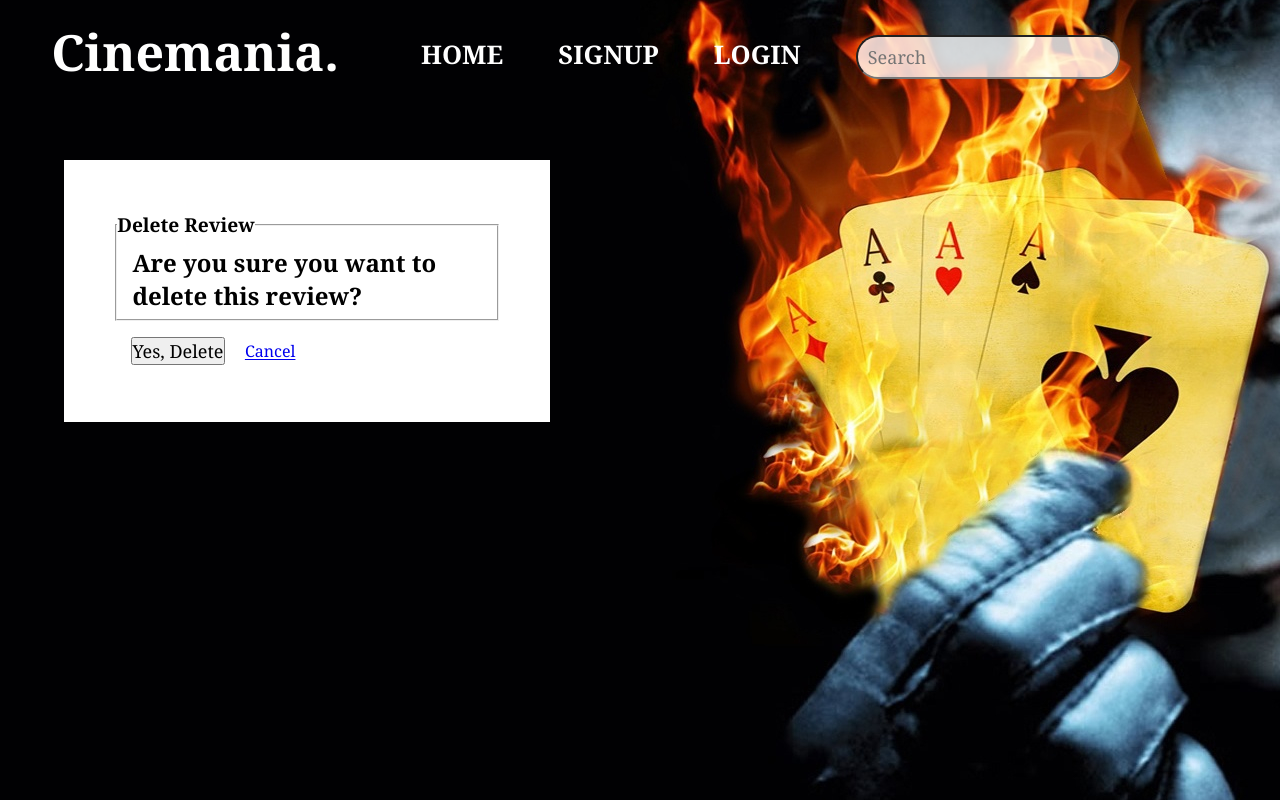
After one commit to shuchitachawla2909/Movie-Review-System, a Django app: template itw2/blog/templates/blog/review_confirm_delete.html in a window 1280 px wide. The commit adds this page. Run offline with Django 3.2, Linux system fonts and the light colour scheme; the template is opened without the code that fills it, so the values that code supplies are empty.

Commit message:
reviews model

```diff
--- a/itw2/blog/admin.py
+++ b/itw2/blog/admin.py
@@ -1,4 +1,5 @@
 from django.contrib import admin
-from .models import Movie
+from .models import Movie, Review
 
 admin.site.register(Movie)
+admin.site.register(Review)
--- a/itw2/blog/static/style.css
+++ b/itw2/blog/static/style.css
@@ -19,7 +19,7 @@ nav{
     position: absolute;
     top: 2%;
     left: 2%;
-    width: 70%;
+    width: 80%;
     height: 20px;
     display: flex;
     align-items: center;
--- a/itw2/blog/templates/blog/base.html
+++ b/itw2/blog/templates/blog/base.html
@@ -12,18 +12,19 @@
 <body>
 
     <div class="main">
-        <nav>
+        <nav style="width: 90%;">
             <span id="name">Cinemania.</span>
             <span id="items">
                 <span id="item"><a class="navelt" href="{% url 'blog-home' %}">HOME</a></span>
                 {% if user.is_authenticated %}
                 <span id="item">
-                    <form action="{% url 'logout' %}" method="post">
+                    <form id="logoutform" action="{% url 'logout' %}" method="post">
                     {% csrf_token %}
                     <button type="submit" class="navelt" id="navbtn">LOGOUT</button>
                     </form>
                     <!-- <a class="navelt" href="{% url 'logout' %}">LOGOUT</a> -->
                 </span>
+                <span id="item"><a href="{% url 'create-review' %}" class="navelt">WRITE REVIEW</a></span>
                 {% else %}
                 <span id="item"><a class="navelt" href="{% url 'register' %}">SIGNUP</a></span>
                 <span id="item"><a class="navelt" href="{% url 'login' %}">LOGIN</a></span>
--- /dev/null
+++ b/itw2/blog/templates/blog/review_confirm_delete.html
@@ -0,0 +1,41 @@
+{% extends "blog/base.html" %}
+
+{% block styling %}
+
+<style>
+    .content-section{
+        background-color: white;
+        position: absolute;
+        top: 20%;
+        left: 5%;
+        width: 30vw;
+        height: 20vh;
+        padding: 4%;
+    }
+    .yes{
+        font-size: large;
+        margin: 4%;
+    }
+    .delete{
+        font-size: larger;
+        font-weight: bolder;
+    }
+</style>
+
+{% endblock styling %}
+
+{% block content %}
+    <div class="content-section">
+        <form method="POST">
+            {% csrf_token %}
+            <fieldset class="form-group">
+                <legend class="delete">Delete Review</legend>
+                <h2>Are you sure you want to delete this review?</h2>
+            </fieldset>
+            <div class="form-group">
+                <button class="yes btn btn-outline-danger" type="submit">Yes, Delete</button>
+                <a class="btn btn-outline-secondary" href="{% url 'user-reviews' %}">Cancel</a>
+            </div>
+        </form>
+    </div>
+{% endblock content %}
--- a/itw2/itw2/settings.py
+++ b/itw2/itw2/settings.py
@@ -135,3 +135,4 @@ CRISPY_TEMPLATE_PACK = 'bootstrap4'
 DEFAULT_AUTO_FIELD = 'django.db.models.BigAutoField'
 
 LOGIN_REDIRECT_URL = 'blog-home'
+LOGIN_URL = 'login'
--- a/itw2/users/templates/users/login.html
+++ b/itw2/users/templates/users/login.html
@@ -10,7 +10,7 @@
             top: 25%;
             left: 5%;
             width: 45vw;
-            background-color: rgba(255, 255, 255, 0.871);
+            background-color: rgb(255, 255, 255);
             border-radius: 5px;
         }
     </style>
--- a/itw2/users/templates/users/logout.html
+++ b/itw2/users/templates/users/logout.html
@@ -7,7 +7,7 @@
             position: absolute;
             top: 30%;
             left: 3%;
-            background-color: rgba(255, 255, 255, 0.825);
+            background-color: rgb(255, 255, 255);
             width: 50vw;
             border-radius: 5px;
         }
--- a/itw2/users/templates/users/register.html
+++ b/itw2/users/templates/users/register.html
@@ -11,7 +11,7 @@
         left: 5%;
         width: 45vw;
         height: 80vh;
-        background-color: rgba(255, 255, 255, 0.871);
+        background-color: rgb(255, 255, 255);
         overflow: auto;
     }
 </style>
```
Also changed, not shown: other parts of itw2/blog/static/style.css (+34 -5 lines), itw2/blog/models.py (+15 -0 lines), itw2/blog/templates/blog/review_form.html (added, +30 -0 lines), itw2/blog/templates/blog/reviews.html (added, +17 -0 lines), itw2/blog/urls.py (+6 -2 lines), itw2/blog/views.py (+46 -2 lines), itw2/blog/migrations/0010_review.py (added), itw2/db.sqlite3.
